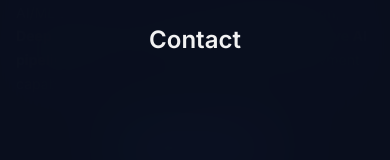
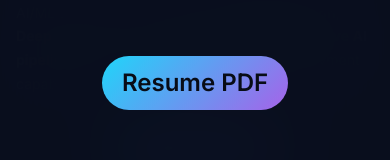
Before and after one commit to abdullahse2211/My-Portfolio, a React (Vite) app: page / in a window 390 px wide. Both pictures are taken after a click on the element 362 px from the left and 32 px from the top of the page. Shown: the part 558-718 px from the top of the page. Built offline with nearby package versions, Linux system fonts and the light colour scheme.

Commit message:
fix: update resume PDF link and download target to ABDULLAH_RESUME.pdf across Hero and Navbar

```diff
--- a/src/components/layout/Navbar.jsx
+++ b/src/components/layout/Navbar.jsx
@@ -57,9 +57,10 @@ export default function Navbar({ resumeUrl }) {
             </a>
           ))}
           <a
-            href={resumeUrl || '/M.Abdullah Ultimate.pdf'}
+            href={resumeUrl || '/ABDULLAH_RESUME.pdf'}
             target="_blank"
             rel="noopener noreferrer"
+            download="ABDULLAH_RESUME.pdf"
             className="navbar-cta"
           >
             Resume PDF
@@ -84,6 +85,17 @@ export default function Navbar({ resumeUrl }) {
             {link.name}
           </a>
         ))}
+        <a
+          href={resumeUrl || '/ABDULLAH_RESUME.pdf'}
+          target="_blank"
+          rel="noopener noreferrer"
+          download="ABDULLAH_RESUME.pdf"
+          className="navbar-cta"
+          style={{ marginTop: '1rem', textAlign: 'center' }}
+          onClick={() => setMenuOpen(false)}
+        >
+          Resume PDF
+        </a>
       </div>
     </nav>
   );
--- a/src/components/sections/Hero.jsx
+++ b/src/components/sections/Hero.jsx
@@ -112,7 +112,12 @@ export default function Hero({ profile }) {
             </p>
 
             <div className="hero-buttons">
-              <a href={profile?.resumeUrl || '/M.Abdullah Ultimate.pdf'} target="_blank" rel="noopener noreferrer">
+              <a
+                href={profile?.resumeUrl || '/ABDULLAH_RESUME.pdf'}
+                target="_blank"
+                rel="noopener noreferrer"
+                download="ABDULLAH_RESUME.pdf"
+              >
                 <Button variant="primary" icon={FiDownload}>
                   Download CV
                 </Button>
--- a/src/data/portfolioData.js
+++ b/src/data/portfolioData.js
@@ -22,7 +22,7 @@ export const portfolioData = {
       linkedin: 'https://linkedin.com/in/muhammad-abdullah2211',
       email: 'mailto:abdullahse2211@gmail.com'
     },
-    resumeUrl: '/M.Abdullah Ultimate.pdf',
+    resumeUrl: '/ABDULLAH_RESUME.pdf',
     avatarUrl: '/profile-pic.png',
     statsHighlights: [
       { label: 'Research Projects', value: '4' },
```
Also changed, not shown: 2 other files (tests, documents, lock files or other folders).
